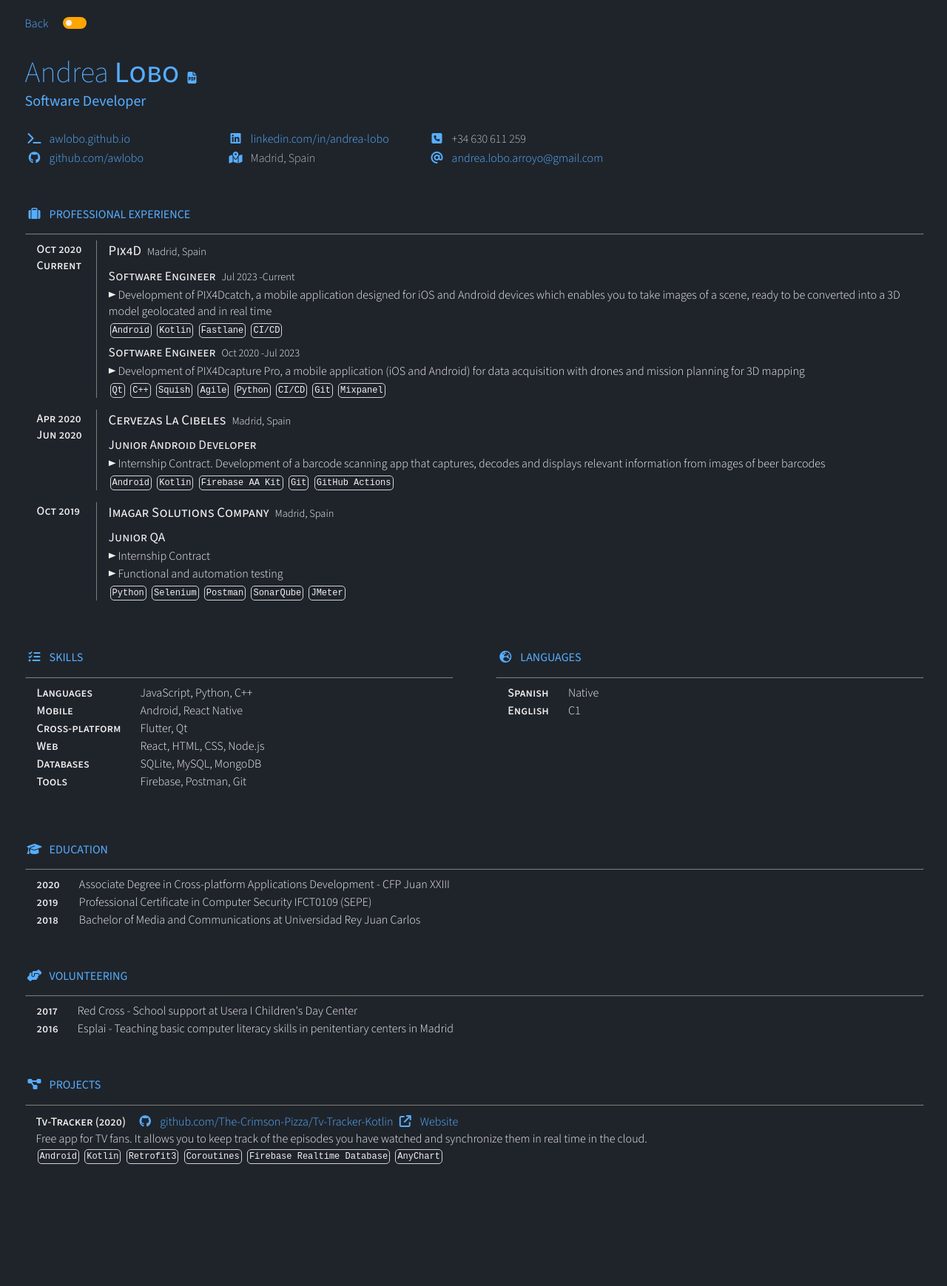
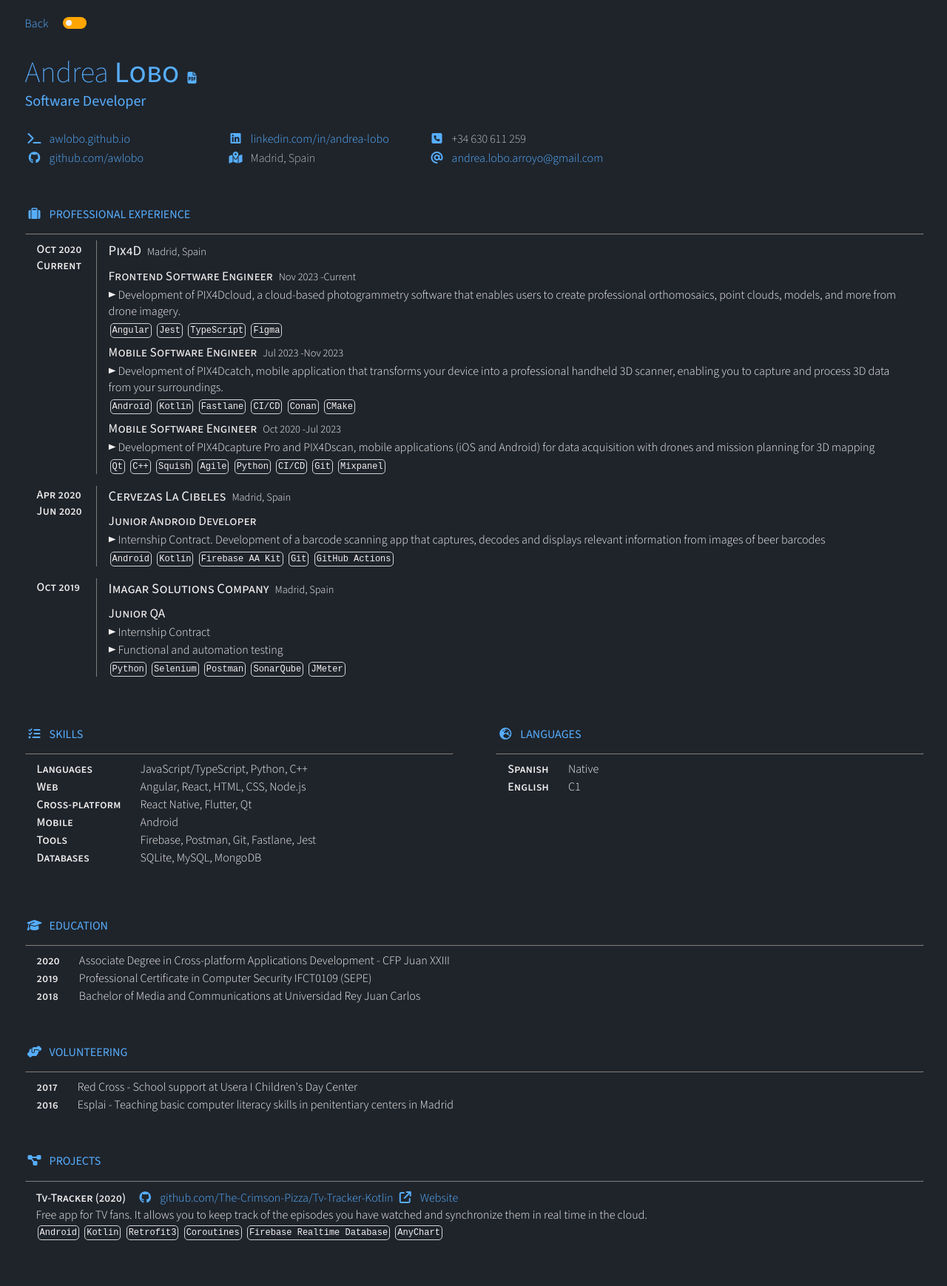
Before and after one commit to awlobo/awlobo.github.io, a Jekyll site: the page built from _pages/about.md, in a window 1280 px wide. Shown: the whole page at 74% size. Built offline with Jekyll 4.4.1, drawn with Linux system fonts in a browser that asks for light colours; before the commit the page ends 1635 px from its top, so only the background shows below that.

Commit message:
Update CV

```diff
--- a/_data/cv.yml
+++ b/_data/cv.yml
@@ -9,21 +9,31 @@ experience:
       description: "Swiss software company that specializes in photogrammetry. It develops a suite of software products that use photogrammetry and computer vision algorithms to transform images into 3D maps and 3D modeling"
       visible: true
       roles:
-        - position: Software Engineer
-          url: https://www.pix4d.com/product/pix4dcatch
-          start_date: Jul 2023
+        - position: Frontend Software Engineer
+          url: https://www.pix4d.com/product/pix4dcloud
+          start_date: Nov 2023
           end_date: Current
           description:
             [
-              "Development of PIX4Dcatch, a mobile application designed for iOS and Android devices which enables you to take images of a scene, ready to be converted into a 3D model geolocated and in real time",
+              "Development of PIX4Dcloud, a cloud-based photogrammetry software that enables users to create professional orthomosaics, point clouds, models, and more from drone imagery.",
             ]
-          tags: [Android, Kotlin, Fastlane, CI/CD]
-        - position: Software Engineer
+          tags: [Angular, Jest, TypeScript, Figma]
+        - position: Mobile Software Engineer
+          url: https://www.pix4d.com/product/pix4dcatch
+          start_date: Jul 2023
+          end_date: Nov 2023
+          description:
+            [
+              "Development of PIX4Dcatch, mobile application that transforms your device into a professional handheld 3D scanner, enabling you to capture and process 3D data from your surroundings.",
+            ]
+          tags: [Android, Kotlin, Fastlane, CI/CD, Conan, CMake]
+        - position: Mobile Software Engineer
           url: https://www.pix4d.com/product/pix4dcapture
           start_date: Oct 2020
           end_date: Jul 2023
-          description: [
-              "Development of PIX4Dcapture Pro, a mobile application (iOS and Android) for data acquisition with drones and mission planning for 3D mapping",
+          description:
+            [
+              "Development of PIX4Dcapture Pro and PIX4Dscan, mobile applications (iOS and Android) for data acquisition with drones and mission planning for 3D mapping",
             ]
           tags: [Qt, C++, Squish, Agile, Python, CI/CD, Git, Mixpanel]
 
@@ -77,17 +87,17 @@ skills:
   name: SKILLS
   data:
     - name: Languages
-      items: [JavaScript, Python, C++]
+      items: [JavaScript/TypeScript, Python, C++]
+    - name: Web
+      items: [Angular, React, HTML, CSS, Node.js]
+    - name: Cross-platform
+      items: [React Native, Flutter, Qt]
     - name: Mobile
-      items: [Android, React Native]
-    - name: Cross-platform
-      items: [Flutter, Qt]
-    - name: Web
-      items: [React, HTML, CSS, Node.js]
+      items: [Android]
+    - name: Tools
+      items: [Firebase, Postman, Git, Fastlane, Jest]
     - name: Databases
       items: [SQLite, MySQL, MongoDB]
-    - name: Tools
-      items: [Firebase, Postman, Git]
 projects:
   name: PROJECTS
   data:
```
Also changed, not shown: assets/fontawesome-free-6.2.1/css/all.css, assets/fontawesome-free-6.2.1/css/all.min.css, assets/fontawesome-free-6.2.1/css/fontawesome.css, assets/fontawesome-free-6.2.1/css/fontawesome.min.css.
